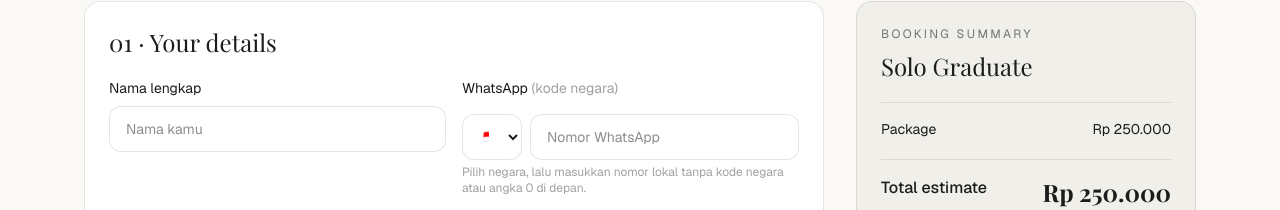
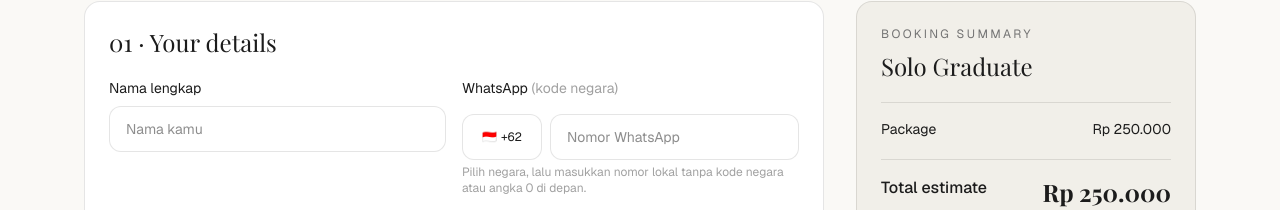
Before and after one commit to abazic/Pilihin-App, a Next.js app: page /booking in a window 1280 px wide. Shown: the part 372-582 px from the top of the page. Built offline with nearby package versions, Linux system fonts and the light colour scheme; a web font is replaced by a local one.

Commit message:
Use compact custom WhatsApp country dropdown

```diff
--- a/app/booking/page.tsx
+++ b/app/booking/page.tsx
@@ -56,6 +56,8 @@ export default function BookingPage() {
   const [name, setName] = useState('');
   const [wa, setWa] = useState('');
   const [countryCode, setCountryCode] = useState('+62');
+  const [selectedCountryName, setSelectedCountryName] = useState('Indonesia');
+  const [countryDropdownOpen, setCountryDropdownOpen] = useState(false);
   const [date, setDate] = useState('');
   const [time, setTime] = useState('');
   const [locations, setLocations] = useState('');
@@ -147,16 +149,17 @@ export default function BookingPage() {
               <div className="mt-5 grid gap-4 sm:grid-cols-2">
                 <label className="text-sm">Nama lengkap<input className={field} value={name} onChange={(e) => setName(e.target.value)} required minLength={2} placeholder="Nama kamu" /></label>
                 <label className="text-sm">WhatsApp <span className="text-neutral-400">(kode negara)</span>
-                  <div className="mt-2 grid grid-cols-[60px_minmax(0,1fr)] gap-2">
-                    <select
-                      className={field + ' mt-0 w-full min-w-0 cursor-pointer px-0.5 text-center text-xs'}
-                      value={countryCode}
-                      onChange={(e) => setCountryCode(e.target.value)}
-                      required
-                      aria-label="Pilih bendera dan kode negara WhatsApp"
-                    >
-                      {countryOptions.map((country) => (
-                        <option key={country.name} value={country.code}>{({
+                  <div className="mt-2 grid grid-cols-[80px_minmax(0,1fr)] gap-2">
+                    <div className="relative">
+                      <button
+                        type="button"
+                        className={field + ' mt-0 flex h-[46px] w-full items-center justify-center gap-1 px-1 text-xs'}
+                        onClick={() => setCountryDropdownOpen((open) => !open)}
+                        aria-label="Pilih kode negara WhatsApp"
+                        aria-haspopup="listbox"
+                        aria-expanded={countryDropdownOpen}
+                      >
+                        <span aria-hidden="true">{({
                           Indonesia: '🇮🇩', Malaysia: '🇲🇾', Singapore: '🇸🇬', Brunei: '🇧🇳',
                           Thailand: '🇹🇭', Vietnam: '🇻🇳', Philippines: '🇵🇭', India: '🇮🇳',
                           Pakistan: '🇵🇰', Bangladesh: '🇧🇩', 'United Arab Emirates': '🇦🇪',
@@ -166,9 +169,42 @@ export default function BookingPage() {
                           'South Korea': '🇰🇷', China: '🇨🇳', Germany: '🇩🇪',
                           France: '🇫🇷', Netherlands: '🇳🇱', Italy: '🇮🇹',
                           Spain: '🇪🇸', Brazil: '🇧🇷', 'South Africa': '🇿🇦',
-                        } as Record<string, string>)[country.name]} {country.name} ({country.code})</option>
-                      ))}
-                    </select>
+                        } as Record<string, string>)[selectedCountryName]}</span>
+                        <span>{countryCode}</span>
+                      </button>
+                      {countryDropdownOpen && (
+                        <div role="listbox" aria-label="Daftar kode negara" className="absolute left-0 top-full z-30 mt-2 max-h-64 w-64 overflow-y-auto rounded-xl border border-black/10 bg-white p-1 shadow-xl dark:border-white/10 dark:bg-[#1b1b18]">
+                          {countryOptions.map((country) => (
+                            <button
+                              key={country.name}
+                              type="button"
+                              role="option"
+                              aria-selected={selectedCountryName === country.name}
+                              onClick={() => {
+                                setCountryCode(country.code);
+                                setSelectedCountryName(country.name);
+                                setCountryDropdownOpen(false);
+                              }}
+                              className="flex w-full items-center gap-3 rounded-lg px-3 py-2 text-left text-sm transition hover:bg-neutral-100 dark:hover:bg-white/10"
+                            >
+                              <span className="w-7 text-base" aria-hidden="true">{({
+                                Indonesia: '🇮🇩', Malaysia: '🇲🇾', Singapore: '🇸🇬', Brunei: '🇧🇳',
+                                Thailand: '🇹🇭', Vietnam: '🇻🇳', Philippines: '🇵🇭', India: '🇮🇳',
+                                Pakistan: '🇵🇰', Bangladesh: '🇧🇩', 'United Arab Emirates': '🇦🇪',
+                                'Saudi Arabia': '🇸🇦', Egypt: '🇪🇬', Turkey: '🇹🇷',
+                                'United Kingdom': '🇬🇧', 'United States': '🇺🇸', Canada: '🇨🇦',
+                                Australia: '🇦🇺', 'New Zealand': '🇳🇿', Japan: '🇯🇵',
+                                'South Korea': '🇰🇷', China: '🇨🇳', Germany: '🇩🇪',
+                                France: '🇫🇷', Netherlands: '🇳🇱', Italy: '🇮🇹',
+                                Spain: '🇪🇸', Brazil: '🇧🇷', 'South Africa': '🇿🇦',
+                              } as Record<string, string>)[country.name]}</span>
+                              <span className="min-w-0 flex-1">{country.name}</span>
+                              <span className="text-neutral-500">{country.code}</span>
+                            </button>
+                          ))}
+                        </div>
+                      )}
+                    </div>
                     <input
                       className={field + ' mt-0 min-w-0'}
                       value={wa}
```
